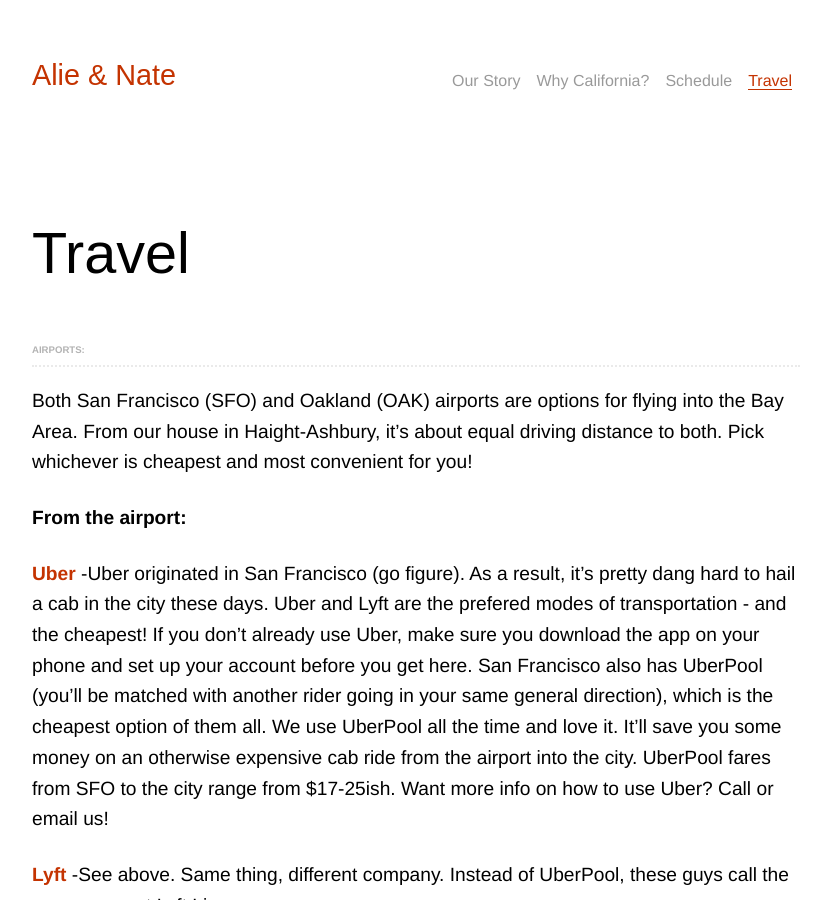
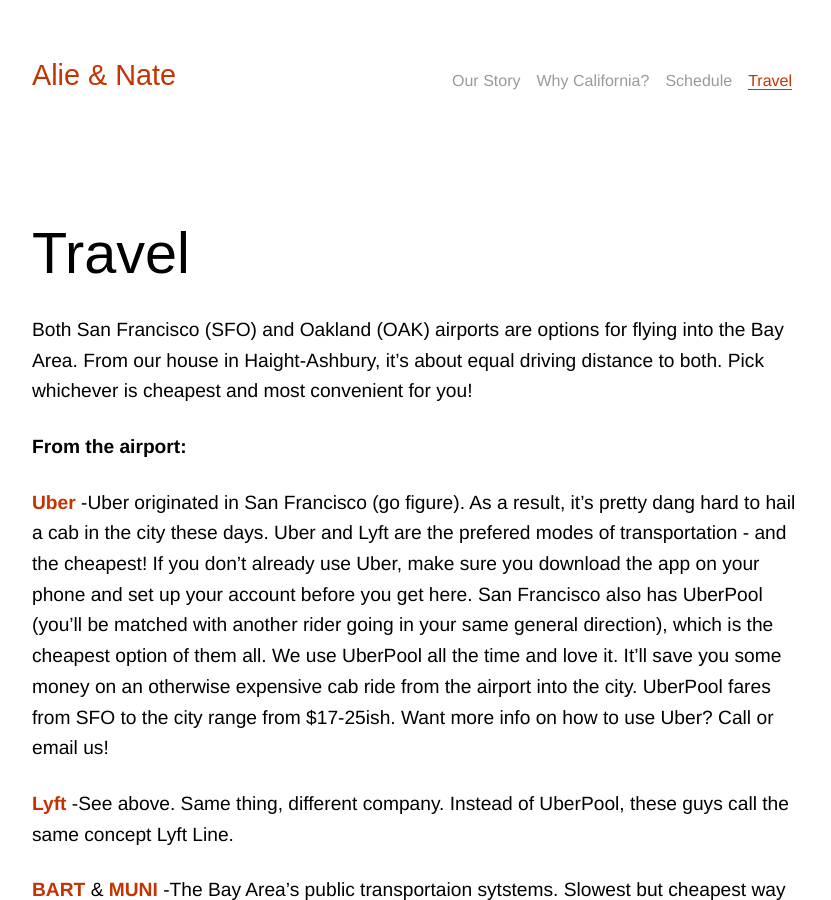
Before and after one commit to nkadlac/alieplusnate.com, a Jekyll site: the page built from travel.md, in a window 1280 px wide and 900 px high. Shown: the whole window, without its empty margins (224-1055 px from the left). Built offline with Jekyll 4.4.1, drawn with Linux system fonts in a browser that asks for light colours; some web fonts are replaced.

Commit message:
Updated Travel

```diff
--- a/travel.md
+++ b/travel.md
@@ -4,8 +4,6 @@
 position: 4
 layout: page
 ---
-
-## Airports:
 
 Both San Francisco (SFO) and Oakland (OAK) airports are options for flying into the Bay Area. From our house in Haight-Ashbury, it's about equal driving distance to both. Pick whichever is cheapest and most convenient for you!
 
```
